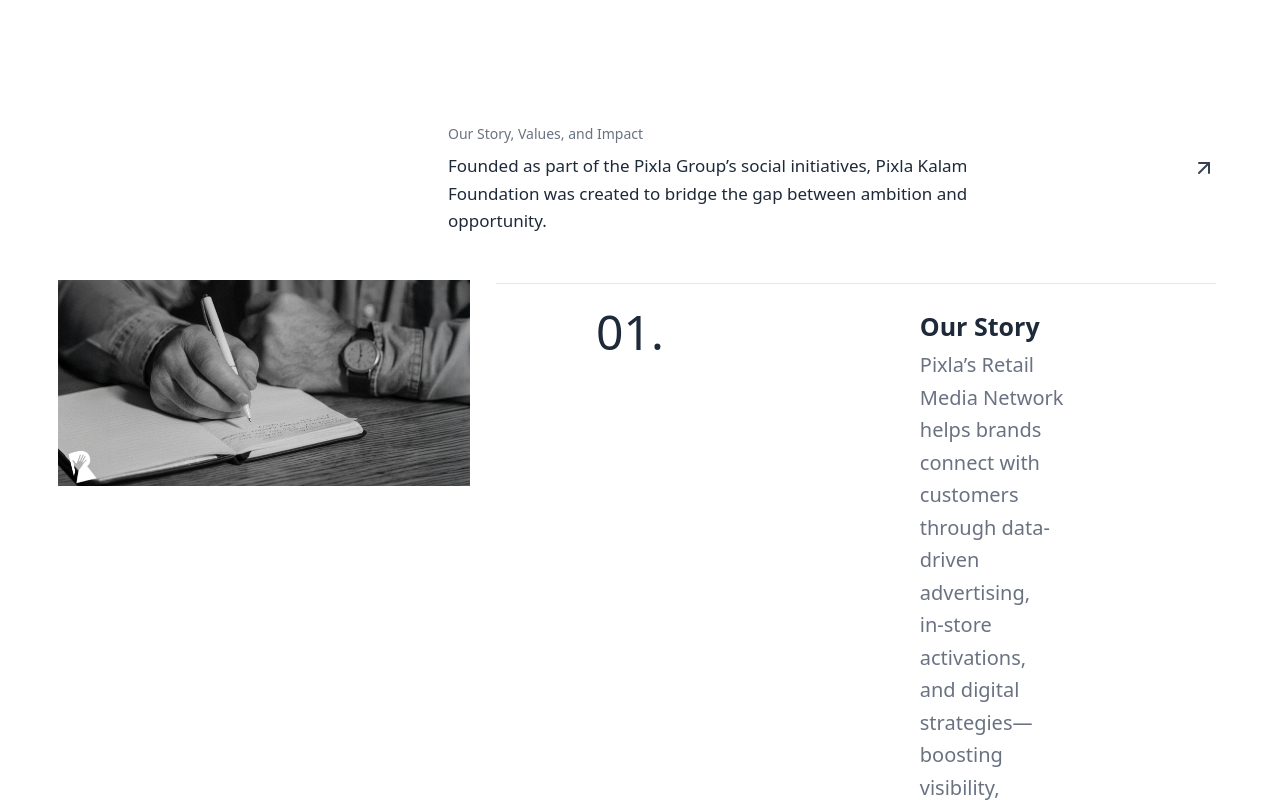
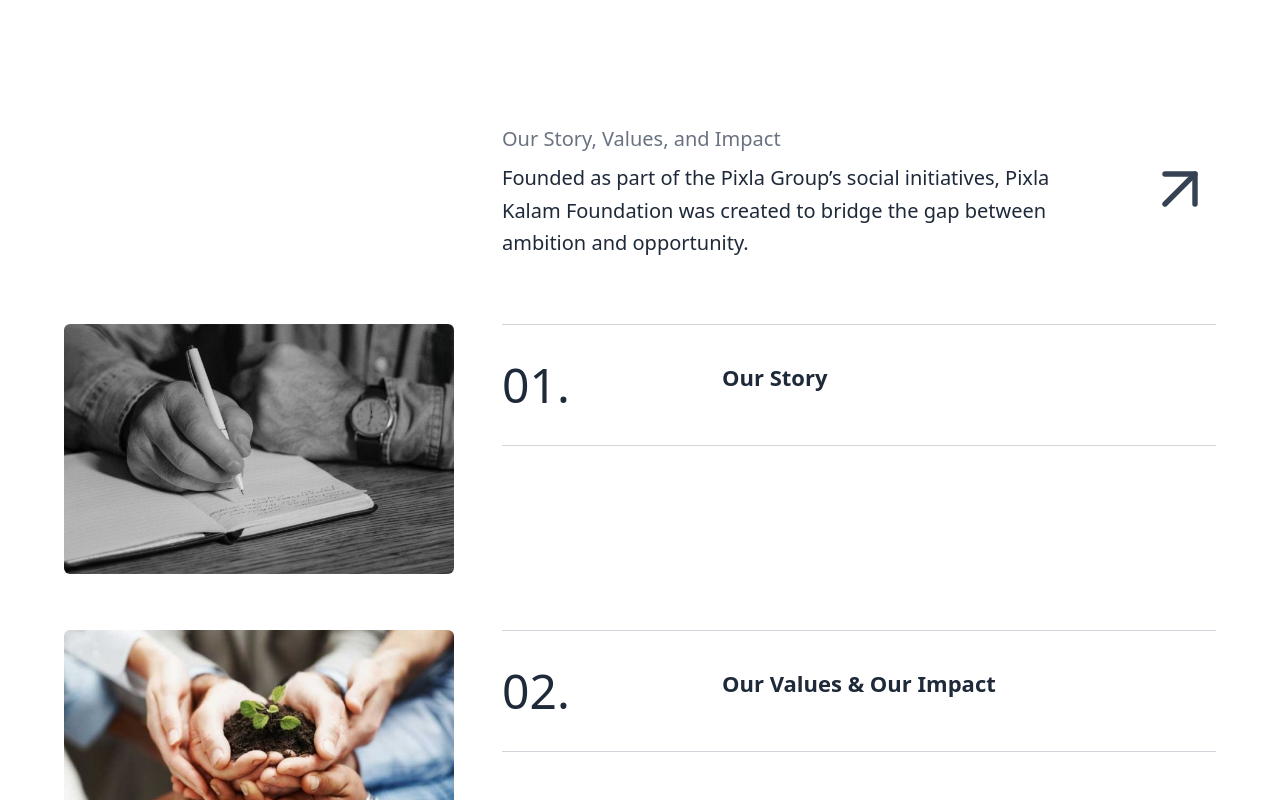
Before and after one commit to gayathri23-y/kalam_foundation, a React (Vite) app: page / in a window 1280 px wide. Shown: the part 1340-2140 px from the top of the page. Built offline with nearby package versions, Linux system fonts and the light colour scheme.

Commit message:
update story

```diff
--- a/src/Components/Kalam/Story.jsx
+++ b/src/Components/Kalam/Story.jsx
@@ -7,62 +7,75 @@
 import missionImg from "../../assets/Sec3/mission.png";
 
 export default function PixlaAbout() {
-  const [active, setActive] = useState(1);
+  const [active, setActive] = useState(null);
 
   const sections = [
     {
       id: 1,
       title: "Our Story",
-      text: `Pixla’s Retail Media Network helps brands connect with customers through data-driven advertising,<br />in-store activations,<br />and digital strategies—boosting visibility, personalization, and growth.`,
+      text: `Pixla’s Retail Media Network helps brands connect with
+      customers through data-driven advertising, in-store activations,
+      and digital strategies—boosting visibility, personalization, and growth.`,
       image: storyImg,
     },
     {
       id: 2,
       title: "Our Values & Our Impact",
-      text: `We empower local communities by supporting education,<br />innovation,<br />and sustainability initiatives that create measurable, lasting impact.`,
+      text: `We empower local communities by supporting education, innovation,
+      and sustainability initiatives that create measurable, lasting impact.`,
       image: valuesImg,
     },
     {
       id: 3,
       title: "Mission & Vision",
-      text: `Our mission is to bridge ambition and opportunity.<br />Our vision is a world where every individual has the tools and support to achieve their fullest potential.`,
+      text: `Our mission is to bridge ambition and opportunity.
+      Our vision is a world where every individual has the tools and
+      support to achieve their fullest potential.`,
       image: missionImg,
     },
   ];
 
   return (
-    <div className="max-w-8xl  px-8 md:px-16 py-6 font-sans ">
+    <div className="px-8 md:px-16 py-6 font-sans">
       {/* ==================== TOP SECTION ==================== */}
-      <div className="top-section flex justify-end mb-12 ">
-        <div className="w-full md:w-2/3">
-          <p className="text-gray-500 text-sm mb-2">
+      <div className="flex items-start gap-12 mb-16">
+        {/* Left side — empty image space for alignment */}
+        <div className="w-[390px] flex-shrink-0" />
+
+        {/* Right side — heading and paragraph */}
+        <div className="flex-1">
+          <p className="text-gray-500 text-[20px] mb-2">
             Our Story, Values, and Impact
           </p>
           <div className="flex justify-between items-start">
-            <h2 className="text-[17px] leading-relaxed text-gray-800 max-w-xl">
+            <h2 className="text-[20px] leading-relaxed text-gray-800 max-w-xl">
               Founded as part of the Pixla Group’s social initiatives, Pixla Kalam
               Foundation was created to bridge the gap between ambition and opportunity.
             </h2>
-            <ArrowUpRight className="w-6 h-6 text-gray-700 mt-1 flex-shrink-0" />
+            <ArrowUpRight
+              className="text-gray-700 mt-[-9px] flex-shrink-0"
+              size={72}
+              strokeWidth={1.8}
+            />
           </div>
         </div>
       </div>
 
       {/* ==================== MAIN SECTIONS ==================== */}
-      <div className="main-sections space-y-10">
+      <div className="space-y-14">
         {sections.map((sec) => (
-          <div
+          <motion.div
             key={sec.id}
             onMouseEnter={() => setActive(sec.id)}
-            className="section-row flex items-stretch gap-8"
+            onMouseLeave={() => setActive(null)}
+            className="flex items-start gap-12"
+            animate={{ scale: active === sec.id ? 1.02 : 1 }}
+            transition={{ duration: 0.3 }}
           >
             {/* ---------- LEFT IMAGE ---------- */}
             <motion.div
-              className="left-image w-[400px] h-[200px] flex-shrink-0 overflow-hidden "
-              animate={{
-                scale: active === sec.id ? 1.03 : 1,
-                opacity: active === sec.id ? 1 : 0.8,
-              }}
+              className="w-[390px] h-[250px] flex-shrink-0 overflow-hidden rounded-md"
+              animate={{ scale: active === sec.id ? 1.05 : 1 }}
               transition={{ duration: 0.3 }}
             >
               <img
@@ -73,37 +86,42 @@
             </motion.div>
 
             {/* ---------- RIGHT CONTENT ---------- */}
-            <div className="right-content flex-1 border-t border-gray-200 pt-6  cursor-pointer">
-              <div className="flex items-start gap-4">
-                <div className="text-5xl font-light text-gray-800 leading-none px-25 ">
+            <div className="flex-1">
+              {/* top border line */}
+              <div className="border-t border-gray-300 w-full" />
+
+              <div className="flex items-start gap-[120px] pt-9">
+                {/* Number */}
+                <div className="text-5xl font-light text-gray-800 leading-none min-w-[100px]">
                   {sec.id < 10 ? `0${sec.id}.` : sec.id}
                 </div>
 
-                <div>
-                  <h3 className="text-[25px] font-semibold text-gray-800 mb-1 px-35">
+                {/* Title + Paragraph */}
+                <div className="flex flex-col gap-3">
+                  <h3 className="text-[22px] font-semibold text-gray-800">
                     {sec.title}
                   </h3>
-
                   <AnimatePresence initial={false}>
                     {active === sec.id && (
                       <motion.p
-                        className="text-[20px] text-gray-500  leading-relaxed justify-start px-35"
+                        className="text-[18px] text-gray-500 leading-relaxed max-w-[580px]"
                         initial={{ opacity: 0, height: 0 }}
                         animate={{ opacity: 1, height: "auto" }}
                         exit={{ opacity: 0, height: 0 }}
-                        transition={{ duration: 0.35 }}
-                        dangerouslySetInnerHTML={{ __html: sec.text }}
-                      />
+                        transition={{ duration: 0.3 }}
+                      >
+                        {sec.text}
+                      </motion.p>
                     )}
                   </AnimatePresence>
                 </div>
               </div>
+
+              {/* bottom border line */}
+              <div className="border-t border-gray-300 w-full mt-9" />
             </div>
-          </div>
+          </motion.div>
         ))}
-
-        {/* final border */}
-        <div className="border-t border-gray-600 ml-130" />
       </div>
     </div>
   );
```
